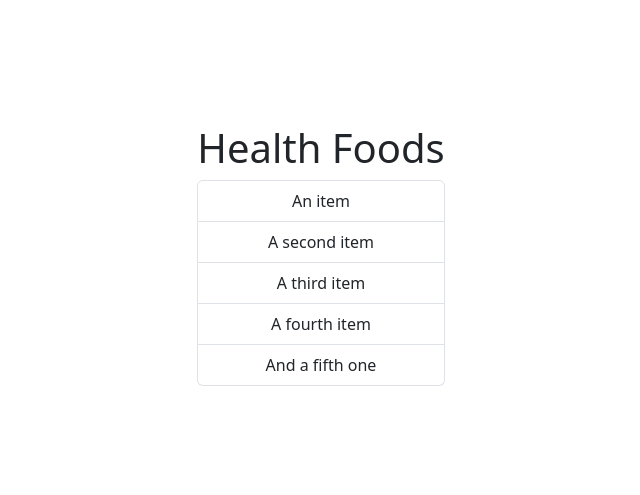
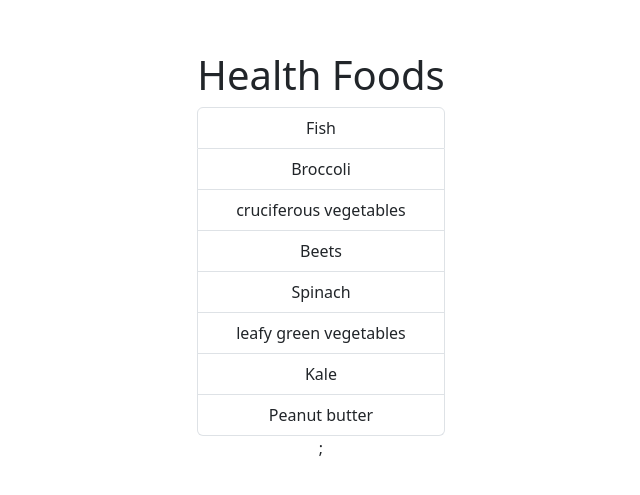
Before and after one commit to EzharAnsari/learn-react, a React (Vite) app in the folder 4-react-level-2/: page / in a window 1280 px wide. Shown: the part 145-640 px from the top of the page, without its empty margins (319-959 px from the left). Built offline with nearby package versions, Linux system fonts and the light colour scheme.

Commit message:
Rendering lists using Map Method

```diff
--- a/4-react-level-2/src/App.jsx
+++ b/4-react-level-2/src/App.jsx
@@ -1,9 +1,15 @@
 import "bootstrap/dist/css/bootstrap.min.css";
 import "./App.css";
 import CustomFragment from "./components/fragment";
+import CustomMap from "./components/CustomMap";
 
 function App() {
-  return <CustomFragment></CustomFragment>;
+  return (
+    <>
+      {/* <CustomFragment></CustomFragment> */}
+      <CustomMap></CustomMap>;
+    </>
+  );
 }
 
 export default App;
--- /dev/null
+++ b/4-react-level-2/src/components/CustomMap.jsx
@@ -0,0 +1,25 @@
+function CustomMap() {
+  let foods = [
+    "Fish",
+    "Broccoli",
+    "cruciferous vegetables",
+    "Beets",
+    "Spinach",
+    "leafy green vegetables",
+    "Kale",
+    "Peanut butter",
+  ];
+
+  return (
+    <>
+      <h1>Health Foods</h1>
+      <ul class="list-group">
+        {foods.map((food) => (
+          <li class="list-group-item">{food}</li>
+        ))}
+      </ul>
+    </>
+  );
+}
+
+export default CustomMap;
```
